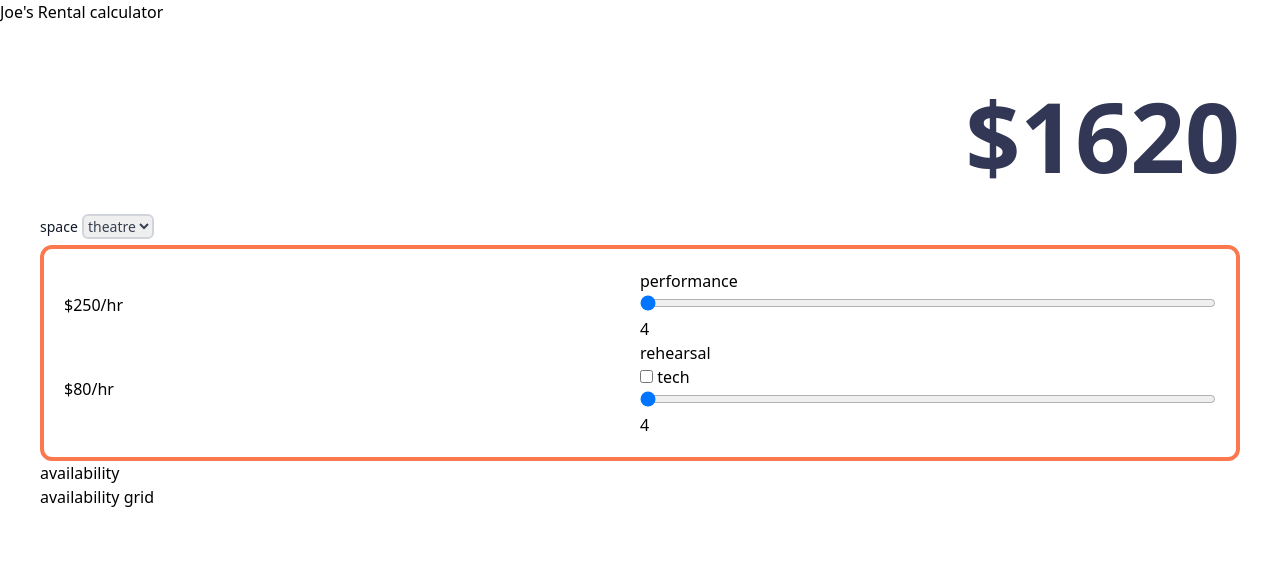
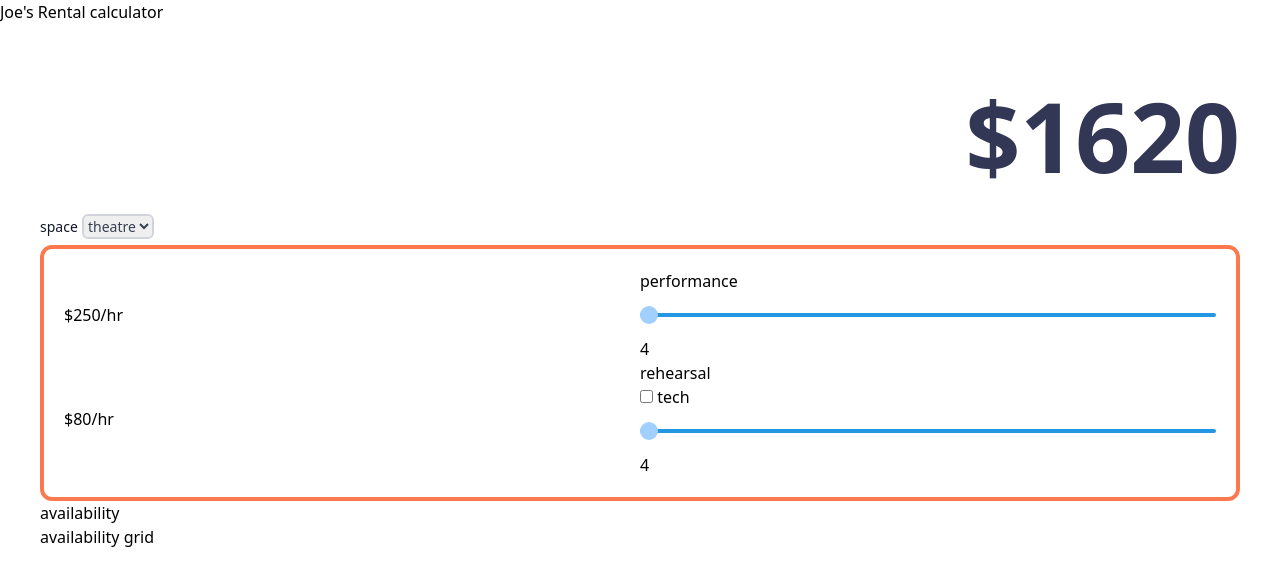
Before and after one commit to xanderjakeq/pricest, a SvelteKit app: page / in a window 1280 px wide. Shown: the top 586 px of the page. Built offline with nearby package versions, Linux system fonts and the light colour scheme.

Commit message:
create range component

```diff
--- /dev/null
+++ b/src/lib/components/range.svelte
@@ -0,0 +1,97 @@
+<script lang="ts">
+	export let min: number, max: number, step: number, value: number, id: string;
+</script>
+
+<input type="range" {min} {max} {step} bind:value class="slider w-full" {id} />
+
+<style lang="postcss">
+	input[type='range'] {
+		height: 24px;
+		-webkit-appearance: none;
+		margin: 10px 0;
+		width: 100%;
+	}
+	input[type='range']:focus {
+		outline: none;
+	}
+	input[type='range']::-webkit-slider-runnable-track {
+		width: 100%;
+		height: 4px;
+		cursor: pointer;
+		animate: 0.2s;
+		box-shadow: 0px 0px 0px #000000;
+		background: #2497e3;
+		border-radius: 18px;
+		border: 0px solid #000000;
+	}
+	input[type='range']::-webkit-slider-thumb {
+		box-shadow: 0px 0px 0px #000000;
+		border: 0px solid #2497e3;
+		height: 18px;
+		width: 18px;
+		border-radius: 15px;
+		background: #a1d0ff;
+		cursor: pointer;
+		-webkit-appearance: none;
+		margin-top: -7px;
+	}
+	input[type='range']:focus::-webkit-slider-runnable-track {
+		background: #2497e3;
+	}
+	input[type='range']::-moz-range-track {
+		width: 100%;
+		height: 4px;
+		cursor: pointer;
+		animate: 0.2s;
+		box-shadow: 0px 0px 0px #000000;
+		background: #2497e3;
+		border-radius: 18px;
+		border: 0px solid #000000;
+	}
+	input[type='range']::-moz-range-thumb {
+		box-shadow: 0px 0px 0px #000000;
+		border: 0px solid #2497e3;
+		height: 18px;
+		width: 18px;
+		border-radius: 15px;
+		background: #a1d0ff;
+		cursor: pointer;
+	}
+	input[type='range']::-ms-track {
+		width: 100%;
+		height: 4px;
+		cursor: pointer;
+		animate: 0.2s;
+		background: transparent;
+		border-color: transparent;
+		color: transparent;
+	}
+	input[type='range']::-ms-fill-lower {
+		background: #2497e3;
+		border: 0px solid #000000;
+		border-radius: 36px;
+		box-shadow: 0px 0px 0px #000000;
+	}
+	input[type='range']::-ms-fill-upper {
+		background: #2497e3;
+		border: 0px solid #000000;
+		border-radius: 36px;
+		box-shadow: 0px 0px 0px #000000;
+	}
+	input[type='range']::-ms-thumb {
+		margin-top: 1px;
+		box-shadow: 0px 0px 0px #000000;
+		border: 0px solid #2497e3;
+		height: 18px;
+		width: 18px;
+		border-radius: 15px;
+		background: #a1d0ff;
+		cursor: pointer;
+	}
+	input[type='range']:focus::-ms-fill-lower {
+		background: #2497e3;
+	}
+	input[type='range']:focus::-ms-fill-upper {
+		background: #2497e3;
+	}
+</style>
--- a/src/routes/+page.svelte
+++ b/src/routes/+page.svelte
@@ -1,4 +1,6 @@
 <script lang="ts">
+	import Range from '$lib/components/range.svelte';
+
 	let spaces = ['theatre', 'studio'];
 	let selected: string;
 
@@ -56,13 +58,11 @@
 			<div class="w-full max-w-xl">
 				<label for="theatrePerformance">performance</label>
 				<div class="slidecontainer">
-					<input
-						type="range"
+					<Range
 						min={time.theatre.min}
 						max={time.theatre.max}
-						step="1"
+						step={1}
 						bind:value={theatrePerf}
-						class="slider w-full"
 						id="theatrePerformance"
 					/>
 				</div>
@@ -77,13 +77,11 @@
 				<br />
 				<input bind:checked={isTech} type="checkbox" id="tech" /> <label for="tech">tech</label>
 				<div class="slidecontainer">
-					<input
-						type="range"
+					<Range
 						min={time.theatre.min}
 						max={time.theatre.max}
-						step="1"
+						step={1}
 						bind:value={theatreRehearse}
-						class="slider w-full"
 						id="theatreRehearse"
 					/>
 				</div>
```
